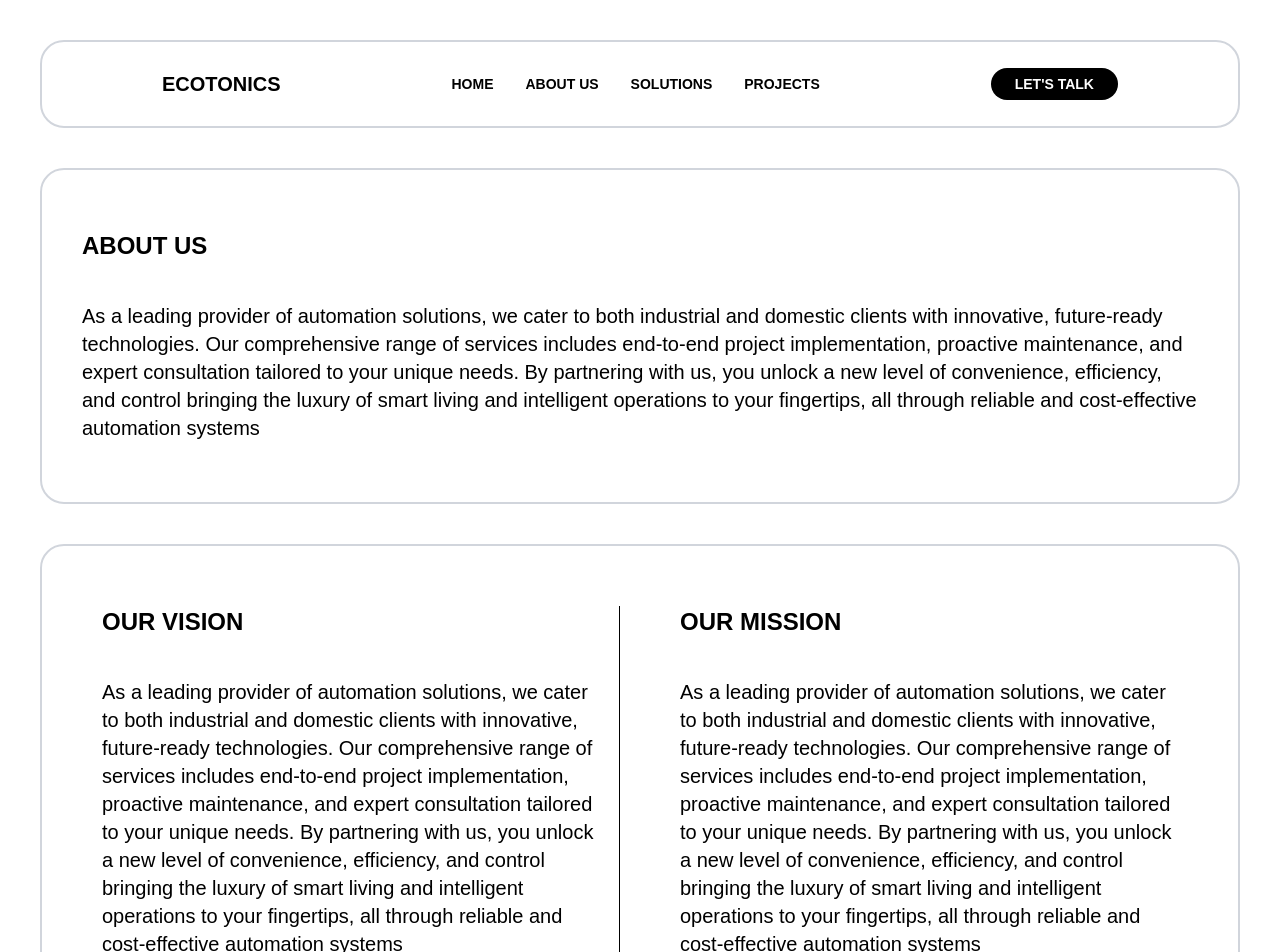
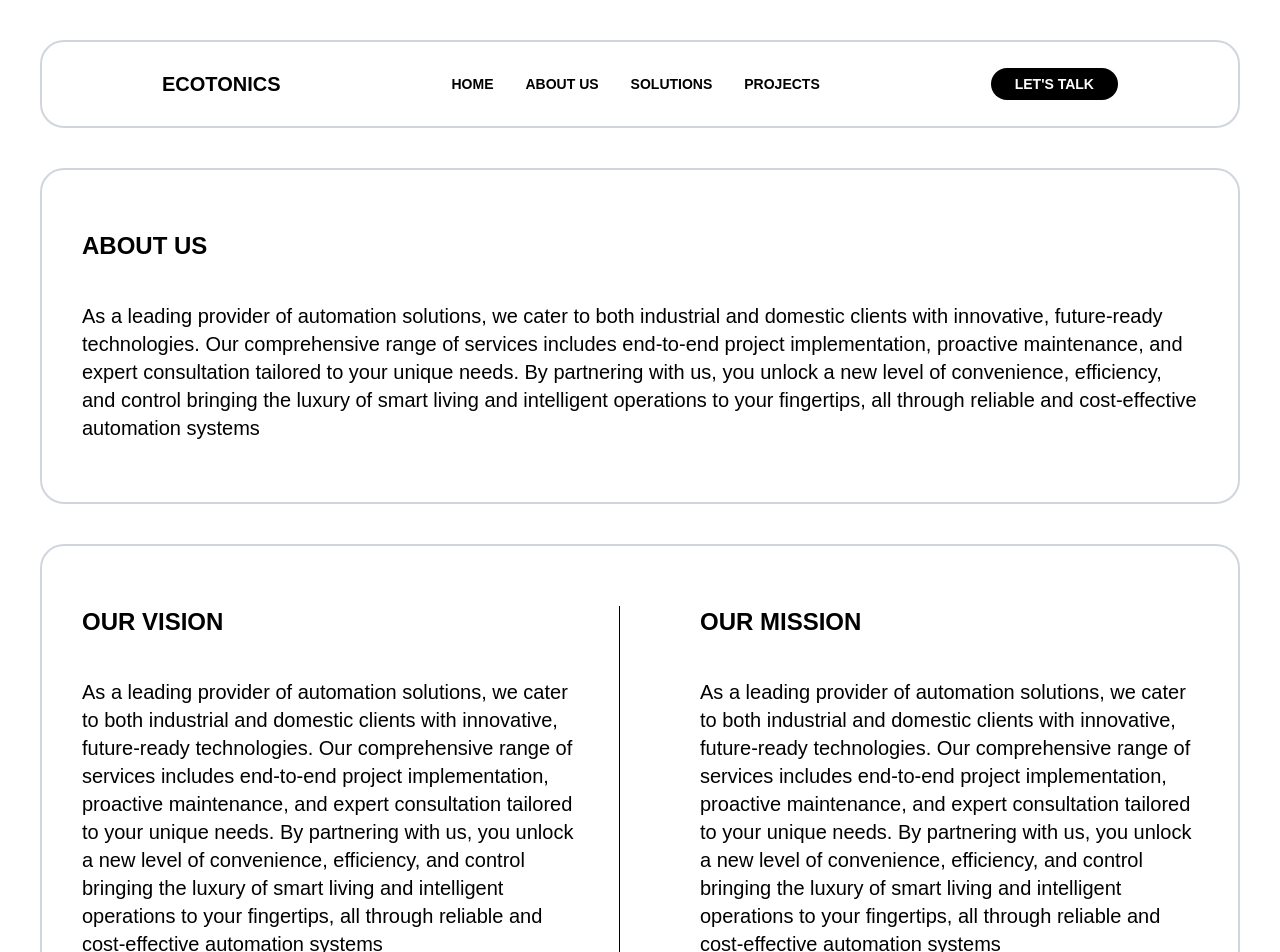
Before and after one commit to ecotonics/ecotonics, a Next.js app: page /about in a window 1280 px wide. Shown: the top 952 px of the page. Built offline with nearby package versions, Linux system fonts and the light colour scheme.

Commit message:
made some border changes

```diff
--- a/app/(root)/about/page.tsx
+++ b/app/(root)/about/page.tsx
@@ -29,7 +29,7 @@ const page = () => {
 
                 <div className="border-2 border-gray-300 rounded-3xl p-5 mb-5 md:mb-10">
                     <div className='grid grid-cols-1 md:grid-cols-2'>
-                        <div className="mx-5 px-5 my-10 border-r">
+                        <div className="mx-5 md:pr-10 my-10 lg:border-r">
                             {/* About Us Content */}
                             <h3 className="font-extrabold text-xl md:text-2xl">OUR VISION</h3>
 
@@ -43,7 +43,7 @@ const page = () => {
                             </p>
                         </div>
 
-                        <div className="mx-5 px-5 my-10">
+                        <div className="mx-5 md:pl-10 my-10">
                             {/* About Us Content */}
                             <h3 className="font-extrabold text-xl md:text-2xl">OUR MISSION</h3>
 
--- a/app/(root)/contact/page.tsx
+++ b/app/(root)/contact/page.tsx
@@ -15,7 +15,7 @@ const page = () => {
                     <div className="grid grid-cols-1 md:grid-cols-2">
 
                         {/* PAYYANNUR BRANCH */}
-                        <div className="mx-5 px-5 my-10 border-r">
+                        <div className="mx-5 md:px-5 my-10 border-b lg:border-b-0 lg:border-r pb-15 lg:pb-0">
                         <h3 className="font-extrabold text-xl md:text-2xl text-gray-800 mb-6">PAYYANNUR BRANCH</h3>
                         <div className="text-lg md:text-xl text-gray-700 space-y-4">
                             <p><strong>Address:</strong> XYZ Building, Main Road, Payyannur, Kerala - 670307</p>
@@ -26,7 +26,7 @@ const page = () => {
                         </div>
 
                         {/* KOCHI BRANCH */}
-                        <div className="mx-5 px-5 my-10">
+                        <div className="mx-5 md:px-5 my-10">
                         <h3 className="font-extrabold text-xl md:text-2xl text-gray-800 mb-6">KOCHI BRANCH</h3>
                         <div className="text-lg md:text-xl text-gray-700 space-y-4">
                             <p><strong>Address:</strong> ABC Complex, MG Road, Kochi, Kerala - 682016</p>
--- a/app/components/Navbar.tsx
+++ b/app/components/Navbar.tsx
@@ -39,7 +39,7 @@ const Navbar = () => {
                 <nav className="flex flex-col space-y-8 text-black text-xl font-bold text-center">
                     <Link href="/" className="hover:text-gray-800 transition-all duration-300 transform hover:translate-x-1">HOME</Link>
                     <Link href="/about" className="hover:text-gray-800 transition-all duration-300 transform hover:translate-x-1">ABOUT US</Link>
-                    <Link href="/services" className="hover:text-gray-800 transition-all duration-300 transform hover:translate-x-1">SERVICES</Link>
+                    <Link href="/solutions" className="hover:text-gray-800 transition-all duration-300 transform hover:translate-x-1">SOLUTIONS</Link>
                     <Link href="/projects" className="hover:text-gray-800 transition-all duration-300 transform hover:translate-x-1">PROJECTS</Link>
                 </nav>
 
```
